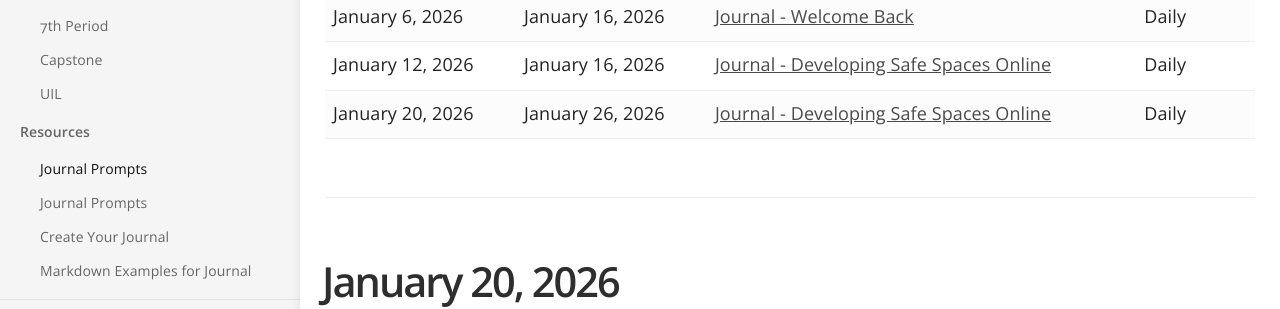
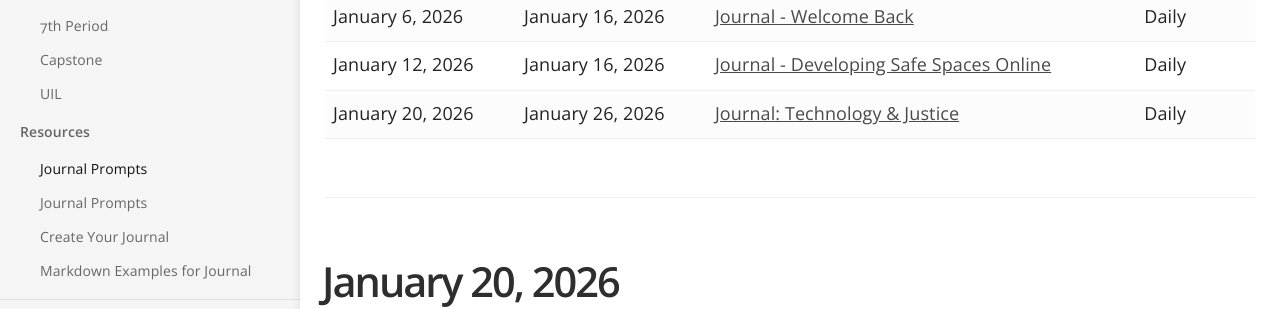
Before and after one commit to mswhitby/classroom, a Jekyll site: the page built from _docs/resources/journal.md, in a window 1280 px wide and 900 px high. Shown: the part 381-690 px from the top of the window. Built offline with Jekyll 4.4.1, drawn with Linux system fonts in a browser that asks for light colours.

Commit message:
Updated journal

```diff
--- a/_docs/resources/journal.md
+++ b/_docs/resources/journal.md
@@ -31,7 +31,7 @@ order: 1
   <tr>
     <td align="left">January 20, 2026</td>
     <td align="left">January 26, 2026</td>
-    <td align="left"><a href="https://github.com/mswhitby/classroom/blob/main/_docs/resources/journal.md#january-20-2026">Journal - Developing Safe Spaces Online</a></td>
+    <td align="left"><a href="https://github.com/mswhitby/classroom/blob/main/_docs/resources/journal.md#january-20-2026">Journal: Technology & Justice</a></td>
     <td align="left">Daily</td>
   </tr>
 
```
